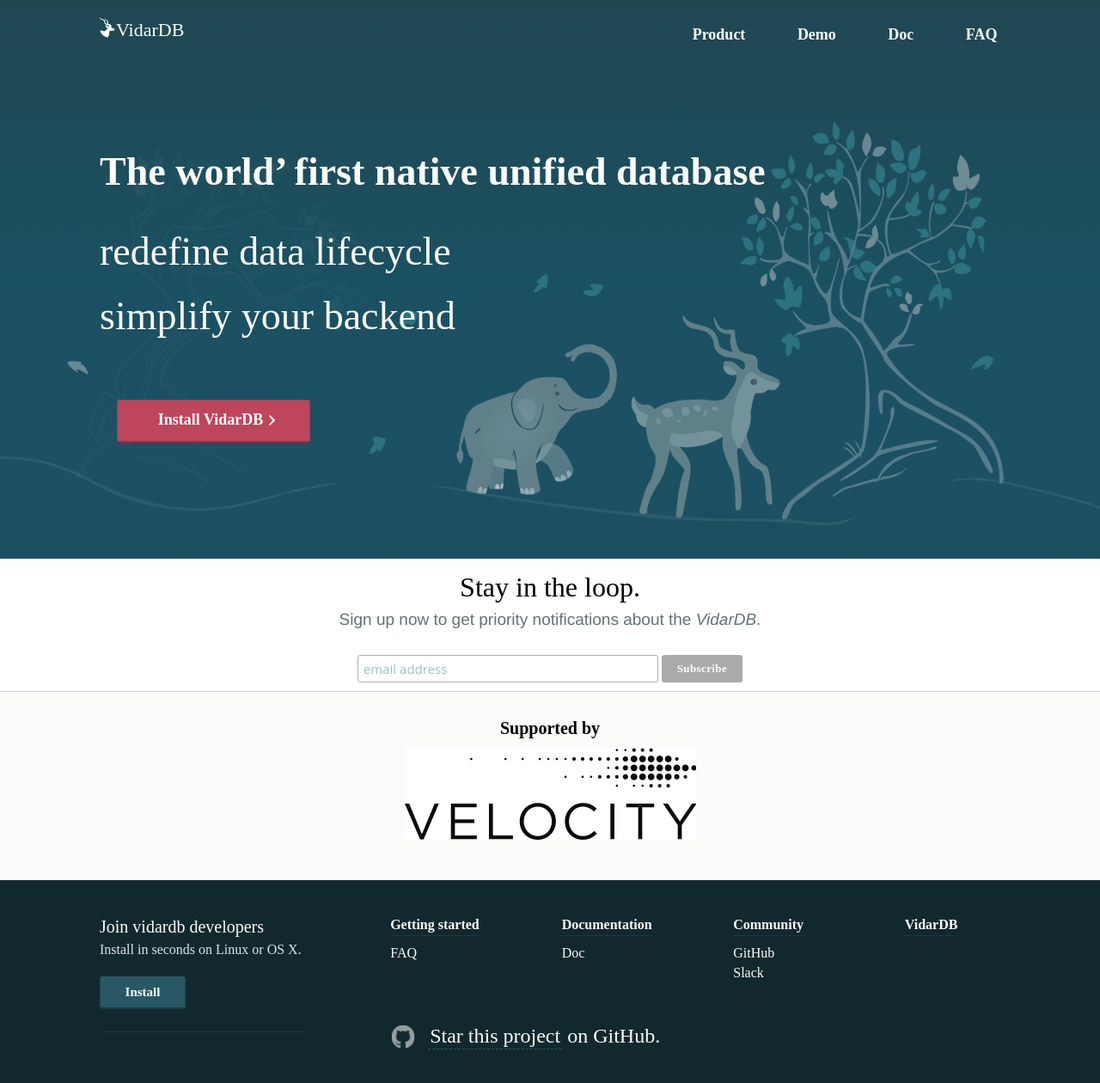
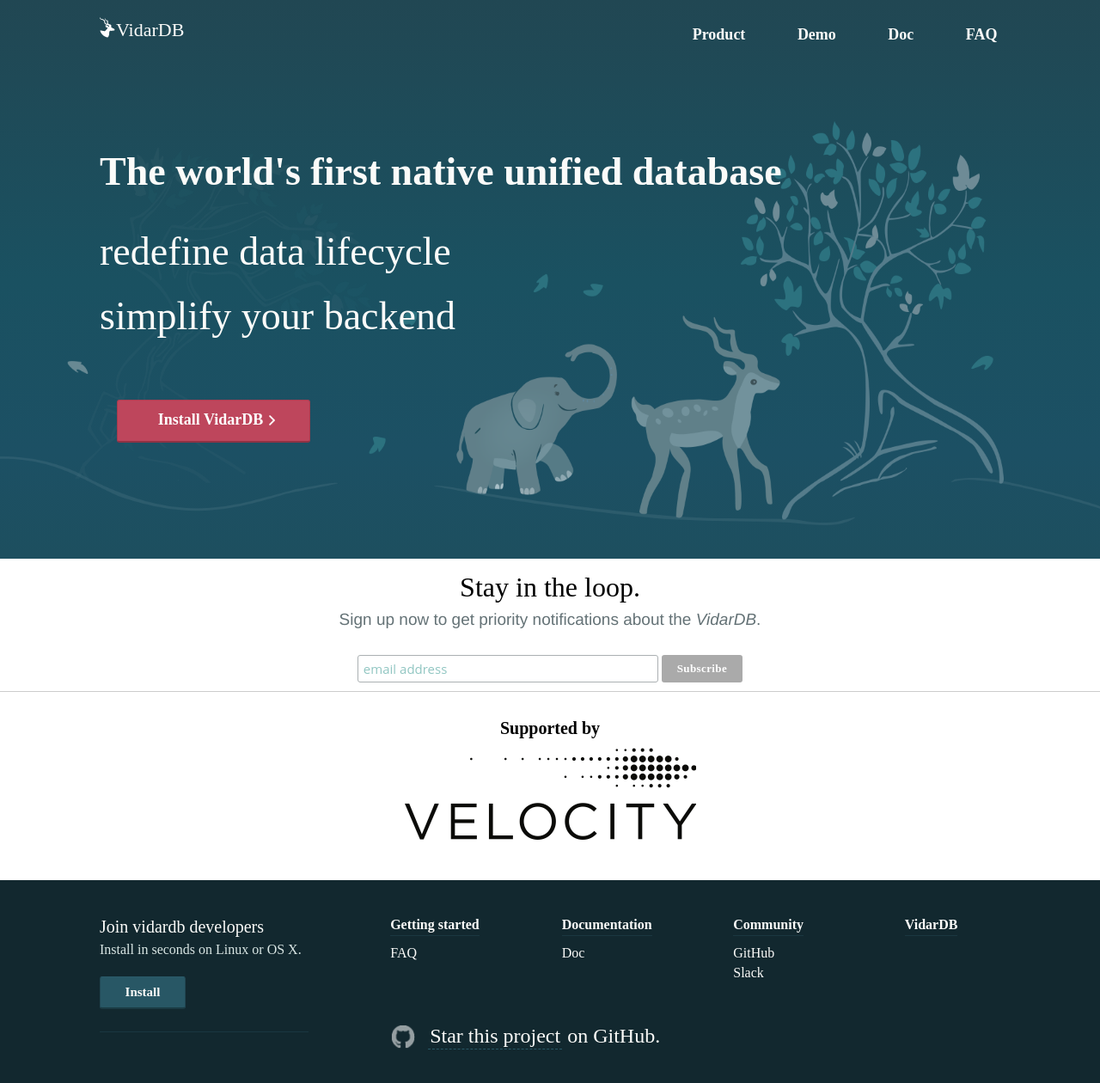
Before and after one commit to vidardb/vidardb.github.io, a Jekyll site: the page built from index.html, in a window 1280 px wide and 1333 px high. Shown: the top 1260 px of the window at 86% size. Built offline with Jekyll 4.4.1, drawn with Linux system fonts in a browser that asks for light colours; the list of posts is cut into pages by our own code.

Commit message:
fix: fix support velocity backgroud color.

```diff
--- a/index.html
+++ b/index.html
@@ -8,13 +8,15 @@
         <!-- hero -->
         <section class="hero">
             <div class="site-container" style="text-align: left;">
-                <h1>The world’ first native unified database <span>redefine data lifecycle</span> <span>simplify your backend</span></h1>
+                <h1>The world's first native unified database <span>redefine data lifecycle</span> <span>simplify your backend</span></h1>
                 <div class="hero-install">
                     <a class="button install light" style="text-align: center; white-space: nowrap;" href="//{{ site.address }}/docs/run_vidarDB_in_docker/">Install VidarDB<i class="right-arrow white">&rarr;</i></a>
                 </div>
             </div>
         </section>
     </div>
+
+    <!-- mailchimp signup -->
     <div class="container">
         <!-- Begin Mailchimp Signup Form -->
         <link href="/assets/css/horizontal-slim-10_7.css" rel="stylesheet" type="text/css">
@@ -37,8 +39,9 @@
             </form>
         </div>
     </div>
+
     <!-- support velocity -->
-    <div class="container" style="border-top:solid 1px #ccc;">
+    <div class="container" style="border-top:solid 1px #ccc; background:#fff;">
         <div class="md-guide-feature">
             <h2 class="no-anchor">Supported by</h2>
             <br />
```
Also changed, not shown: 1 other file.
